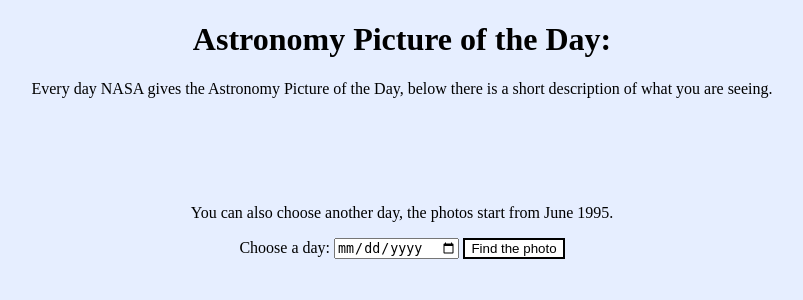
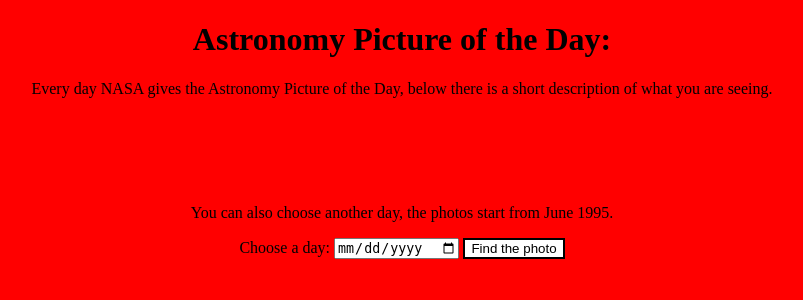
Before and after one commit to dpersoneni/flask-apod, a Flask app: page / in a window 1280 px wide. Shown: the top 300 px of the page, without its empty margins (238-1041 px from the left). Run offline with Flask 2, Linux system fonts and the light colour scheme; data that the repository does not hold is empty.

Commit message:
test red background

```diff
--- a/static/styles/style.css
+++ b/static/styles/style.css
@@ -34,7 +34,8 @@
     margin-right: 8%;
     margin-top: 10px;
     margin-bottom: 50px;
-    background-color:   #e6eeff;
+/* background-color:   #e6eeff;*/
+    background-color: red;
 }
 form {
     text-align: center;
```
